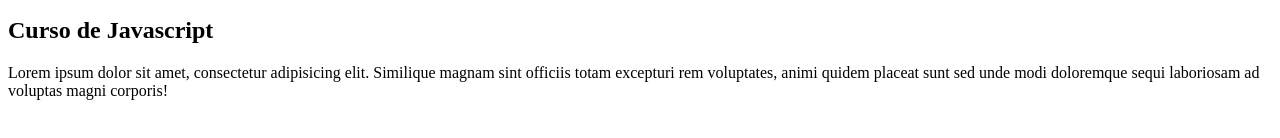
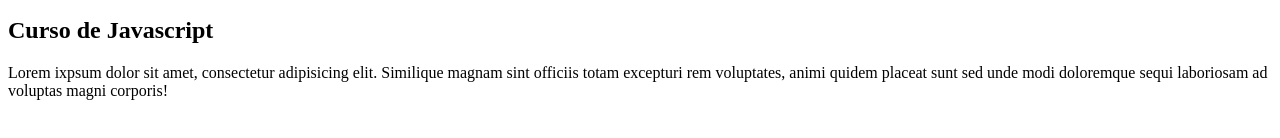
Before and after one commit to Gustavopimenta/Projeto-site, a plain HTML site: page index.html in a window 1280 px wide. Shown: the part 166-304 px from the top of the page. Drawn offline with Linux system fonts and the light colour scheme.

Commit message:
Mudança texto

```diff
--- a/index.html
+++ b/index.html
@@ -20,7 +20,7 @@
     </article>
     <article>
         <h2>Curso de Javascript</h2>
-        <p>Lorem ipsum dolor sit amet, consectetur adipisicing elit. Similique magnam sint officiis totam excepturi rem voluptates,
+        <p>Lorem ixpsum dolor sit amet, consectetur adipisicing elit. Similique magnam sint officiis totam excepturi rem voluptates,
         animi quidem placeat sunt sed unde modi doloremque sequi laboriosam ad voluptas magni corporis!</p>
     </article>
 </body>
```
